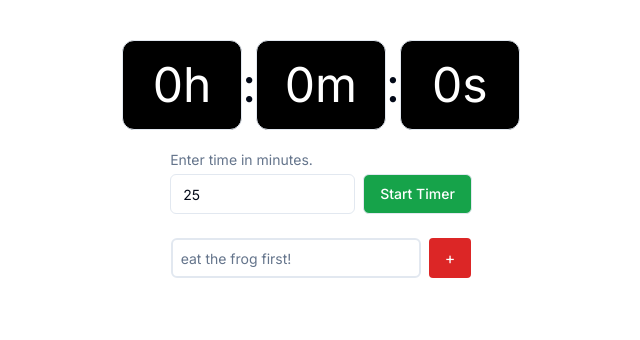
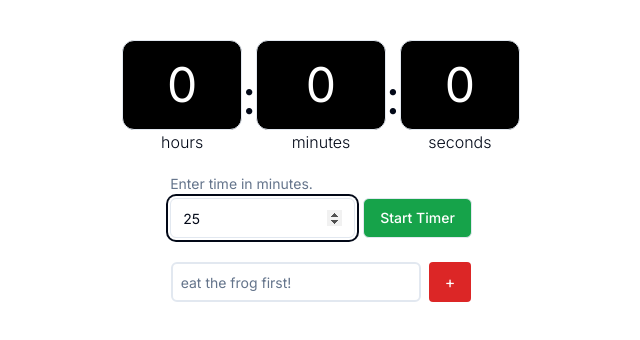
Before and after one commit to peterjohnson1000/pomodoro-app, a Next.js app: page / in a window 1280 px wide. Shown: the top 340 px of the page, without its empty margins (319-959 px from the left). Built offline with nearby package versions, Linux system fonts and the light colour scheme.

Commit message:
added shortcut for start/stop timer

```diff
--- a/app/countdownTimer/CountdownTimer.tsx
+++ b/app/countdownTimer/CountdownTimer.tsx
@@ -1,5 +1,5 @@
 'use client'
-import { useEffect, useRef, useState } from "react";
+import { useEffect, useRef, useState, useCallback } from "react";
 import { Button } from "@/components/ui/button";
 import { Input } from "@/components/ui/input";
 import { FaRegStopCircle } from "react-icons/fa";
@@ -8,6 +8,7 @@ import { MdOutlineNotStarted } from "react-icons/md";
 
 export default function CountdownTimer() {
     const hours: number = 0;
+    let startorstop: Boolean = true; // used to differentiate between start and stop for shortcut "s"
     const [minutes, setMinutes] = useState<number>(25);
     const [time, setTime] = useState<number>(0);
     const [pause, setPause] = useState<boolean>(false); //temp disabling the pause button
@@ -16,8 +17,8 @@ export default function CountdownTimer() {
     const [initialDataFetched, setInitialDataFetched] = useState<boolean>(false);
     const [displayTimer, setDisplayTimer] = useState({
         hours: 0,
-        minutes:0,
-        seconds:0
+        minutes: 0,
+        seconds: 0
     });
     const startTimeRef = useRef<any>();
 
@@ -25,18 +26,33 @@ export default function CountdownTimer() {
         return ((hours * 60 * 60 * 1000) + (minutes * 60 * 1000))
     }
 
+    const handleKeyPress = useCallback((event: any) => {
+        // console.log(`Key pressed: ${event.key}`);
+        if (`${event.key}` == "s") {
+            if (startorstop) {
+                setHoursAndMinutes(event);
+                startorstop = false;
+            }
+            else {
+                stopTimer();
+                startorstop = true;
+            }
+        }
+    }, [minutes]);
+
     useEffect(() => {
+
         if (time > 0) {
             document.title = formattedTime(time);;
         }
 
         if (time == 0) {
             document.title = "0h : 0m : 0s"
-            if(!stop) {
+            if (!stop) {
                 //play a sound when timer naturally becomes 0
                 // playAudio();
                 setStop(false);
-                // notifyMe();
+                notifyMe();
             }
         }
 
@@ -67,13 +83,21 @@ export default function CountdownTimer() {
         setInitialDataFetched(true);
     }, []);
 
+    useEffect(() => {
+        document.addEventListener('keydown', handleKeyPress);
+
+        return () => { //this represents componentwillunmount
+            document.removeEventListener('keydown', handleKeyPress);
+        };
+    }, [handleKeyPress]);
+
     const formattedTime = (time: any) => {
         const hours = Math.floor((time % (1000 * 60 * 60 * 24)) / (1000 * 60 * 60));
         const minutes = Math.floor((time % (1000 * 60 * 60)) / (1000 * 60));
         const seconds = Math.floor((time % (1000 * 60)) / 1000);
 
         setDisplayTimer({
-                hours:hours,
+            hours: hours,
             minutes: minutes,
             seconds: seconds
         })
@@ -103,7 +127,7 @@ export default function CountdownTimer() {
         setPause(false);
         setStop(true);
         setDisplayTimer({
-            hours:0,
+            hours: 0,
             minutes: 0,
             seconds: 0
         })
@@ -117,17 +141,11 @@ export default function CountdownTimer() {
 
     function notifyMe() {
         if (Notification.permission === "granted") {
-          // Check whether notification permissions have already been granted;
-          // if so, create a notification
-          const notification = new Notification("Hi there!");
-          // …
+            const notification = new Notification("Time Up!");
         } else if (Notification.permission !== "denied") {
-          // We need to ask the user for permission
             Notification.requestPermission().then((permission) => {
-            // If the user accepts, let's create a notification
                 if (permission === "granted") {
-              const notification = new Notification("Hi there!");
-              // …
+                    const notification = new Notification("Time Up!");
                 }
             });
         }
@@ -138,11 +156,20 @@ export default function CountdownTimer() {
             {/* <h1 className="mt-10 border bg-black text-white p-5 rounded-xl text-5xl">{displayTimer.hours}h : {displayTimer.minutes}m : {displayTimer.seconds}s</h1> */}
 
             <div className="flex justify-center items-center">
-                <h1 className="mt-10 border bg-black text-white p-5 rounded-xl text-5xl text-center w-[120px]">{displayTimer.hours < 0 ? `0${displayTimer.hours}` : displayTimer.hours}h</h1>
+                <div className="text-center">
+                    <h1 className="mt-10 border bg-black text-white p-5 rounded-xl text-5xl text-center w-[120px]">{displayTimer.hours < 0 ? `0${displayTimer.hours}` : displayTimer.hours}</h1>
+                    <p className="font-light">hours</p>
+                </div>
                 <p className="mt-10 text-5xl">:</p>
-                <h1 className="mt-10 border bg-black text-white p-5 rounded-xl text-5xl text-center w-[130px]">{displayTimer.minutes < 0 ? `0${displayTimer.minutes}` : displayTimer.minutes}m</h1>
+                <div className="text-center">
+                    <h1 className="mt-10 border bg-black text-white p-5 rounded-xl text-5xl text-center w-[130px]">{displayTimer.minutes < 0 ? `0${displayTimer.minutes}` : displayTimer.minutes}</h1>
+                    <p className="font-light">minutes</p>
+                </div>
                 <p className="mt-10 text-5xl">:</p>
-                <h1 className="mt-10 border bg-black text-white p-5 rounded-xl text-5xl text-center w-[120px]">{displayTimer.seconds < 0 ? `0${displayTimer.seconds}` : displayTimer.seconds}s</h1>
+                <div className="text-center">
+                    <h1 className="mt-10 border bg-black text-white p-5 rounded-xl text-5xl text-center w-[120px]">{displayTimer.seconds < 0 ? `0${displayTimer.seconds}` : displayTimer.seconds}</h1>
+                    <p className="font-light">seconds</p>
+                </div>
             </div>
 
             <div className="my-5">
@@ -170,7 +197,7 @@ export default function CountdownTimer() {
                                     !initialDataFetched ?
                                         <p className="w-[185px] h-10 border p-2 rounded-md mr-2 my-1">fetching minutes...</p>
                                         :
-                                    <Input className="w-[185px] h-10 mr-2 my-1" type="number" value={minutes ? minutes : ""} onChange={(e) => minutesInputOnChange(e)} />
+                                        <Input className="w-[185px] h-10 mr-2 my-1" autoFocus type="number" value={minutes ? minutes : ""} onChange={(e) => minutesInputOnChange(e)} />
                                 }
                                 <Button variant="outline" className="bg-green-600 text-white" onClick={setHoursAndMinutes}>Start Timer</Button>
                             </div>
```
Also changed, not shown: app/task/Task.tsx (line endings or trailing spaces). Lines whose indentation alone changed are shown as unchanged.
